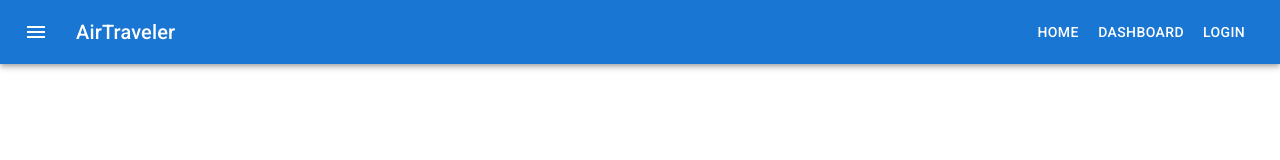
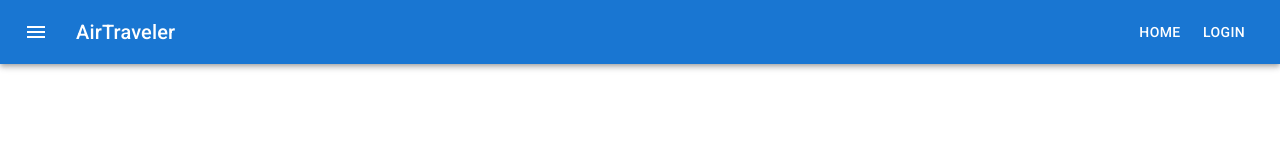
Before and after one commit to jessej-samuel/air-traveler, a React (Create React App) app: page / in a window 1280 px wide. Shown: the top 160 px of the page. Built offline with nearby package versions, Linux system fonts and the light colour scheme.

Commit message:
Move: routes to settings.json

```diff
--- a/src/components/Navbar.js
+++ b/src/components/Navbar.js
@@ -2,21 +2,7 @@ import "./Navbar.css";
 import { AppBar, Toolbar, Typography, IconButton, Button } from "@mui/material";
 import MenuIcon from "@mui/icons-material/Menu";
 import { Link } from "react-router-dom";
-
-const routes = [
-  {
-    name: "Home",
-    path: "/",
-  },
-  {
-    name: "Dashboard",
-    path: "/dashboard",
-  },
-  {
-    name: "Login",
-    path: "/login",
-  },
-];
+import settings from "../settings.json";
 
 const Navbar = () => {
   return (
@@ -35,7 +21,7 @@ const Navbar = () => {
           AirTraveler
         </Typography>
 
-        {routes.map((route) => (
+        {settings.routes.map((route) => (
           <Button color="inherit" component={Link} to={route.path}>
             {route.name}
           </Button>
--- /dev/null
+++ b/src/settings.json
@@ -0,0 +1,12 @@
+{
+  "routes": [
+    {
+      "name": "Home",
+      "path": "/"
+    },
+    {
+      "name": "Login",
+      "path": "/login"
+    }
+  ]
+}
```
